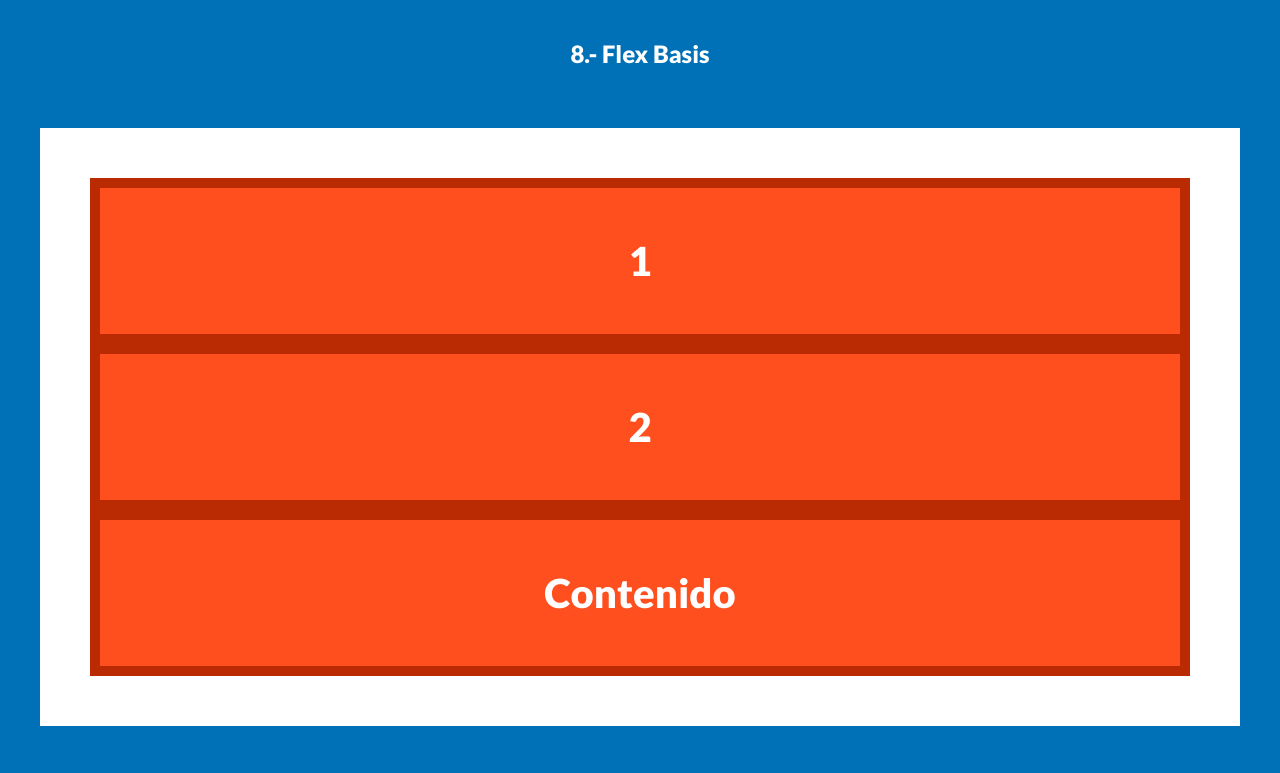
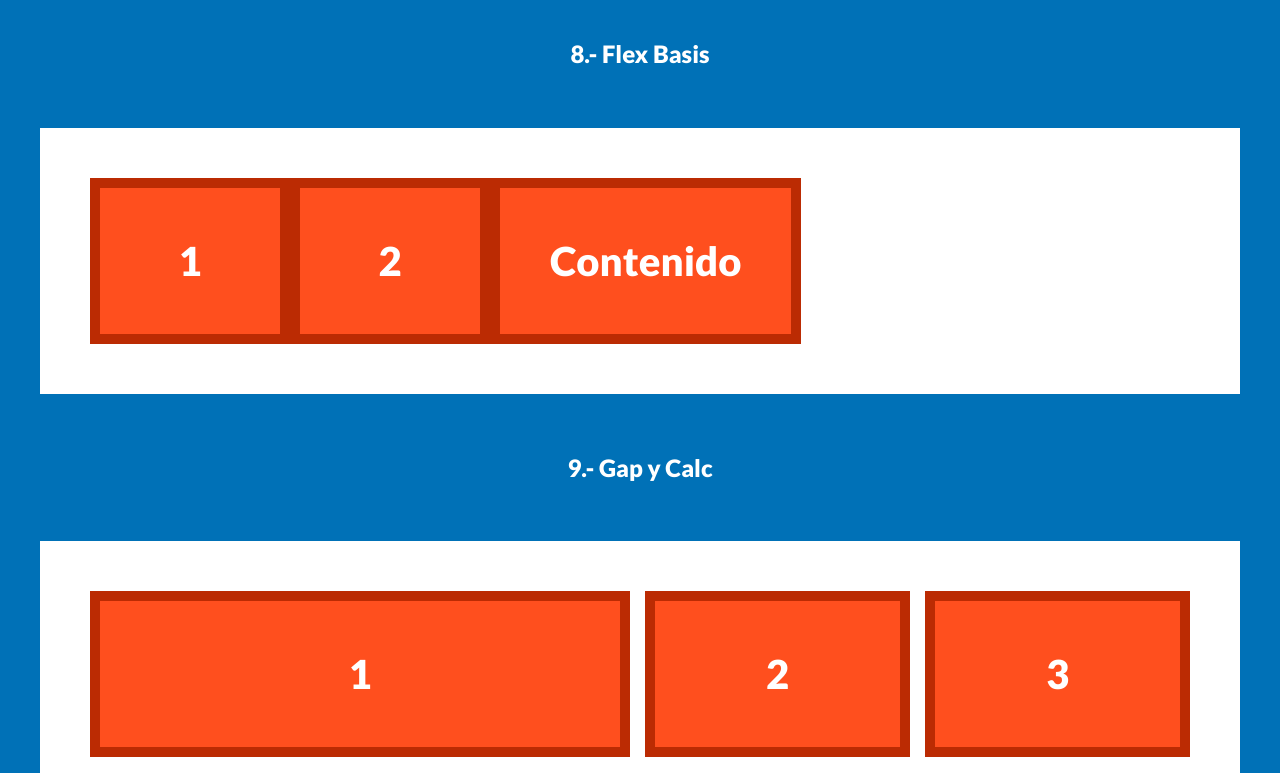
Before and after one commit to lpablos/basic-flexbox, a plain HTML site: page index.html in a window 1280 px wide. Shown: the part 5540-6313 px from the top of the page. Drawn offline with Linux system fonts and the light colour scheme.

Commit message:
Flex basic.- que solo se aploca a los elementos hijos

```diff
--- a/css/style.css
+++ b/css/style.css
@@ -171,3 +171,40 @@ h1, h2 {
 
     */
 }
+
+.d-flex-8{
+    display: flex;
+}
+
+/* flex basic se una solo en  hijos */
+.d-flex-8 .box{
+    /*
+    ++++++solo para dar ancho++++++
+
+    with :   es una caracteristica  forzoa
+    flex-basis: Caracteristica inicila del ancho de un contenedor
+    */
+    flex-basis: 200px;
+}
+
+/* gap y cal se unicamente en los hijos */
+.d-flex-9{
+    display: flex;
+    justify-content: space-between;
+}
+
+/* .d-flex-9 .box{
+
+    flex-basis: calc(33.3% - 1rem);
+} */
+
+/* Calulas mas especificados */
+.d-flex-9 .box:nth-child(1){
+    flex-basis: calc(50% - 1rem);
+}
+
+.d-flex-9 .box:nth-child(2),
+.d-flex-9 .box:nth-child(3)
+{
+    flex-basis: calc(25% - 1rem);
+}
```
